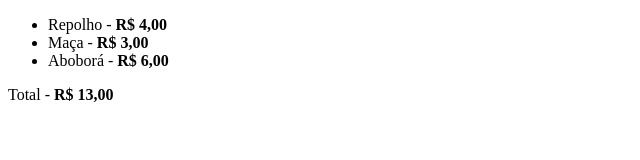
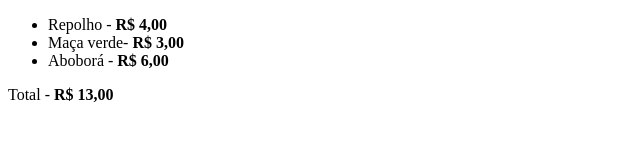
Before and after one commit to ruan-mvs/Aula-de-tabela, a plain HTML site: page index.html in a window 1280 px wide. Shown: the full height of the page, 0-640 px from the left. Drawn offline with Linux system fonts and the light colour scheme.

Commit message:
mudei de maça para maça verde

```diff
--- a/index.html
+++ b/index.html
@@ -9,7 +9,7 @@
     <ul>
         <li>Repolho - <strong>R$ 4,00</strong></li>
 
-        <li>Maça - <strong>R$ 3,00</strong></li>
+        <li>Maça verde- <strong>R$ 3,00</strong></li>
 
         <li>Aboborá - <strong>R$ 6,00</strong></li>
 
```
